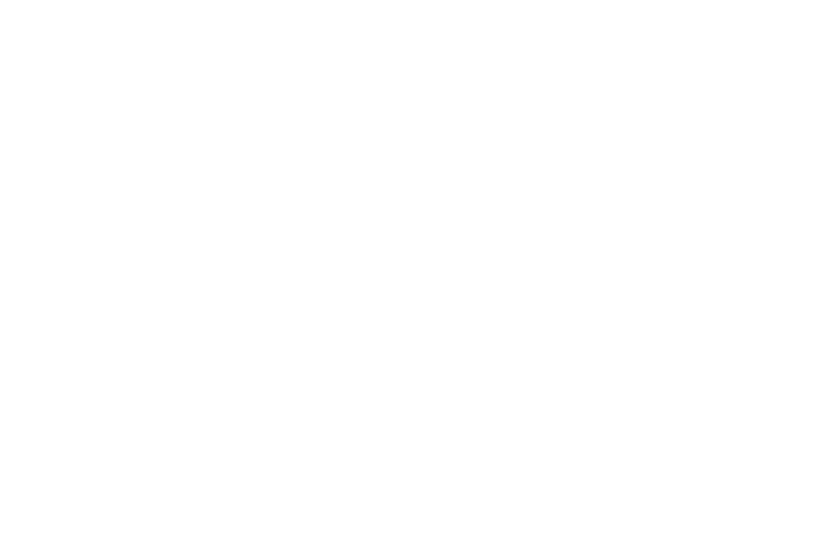
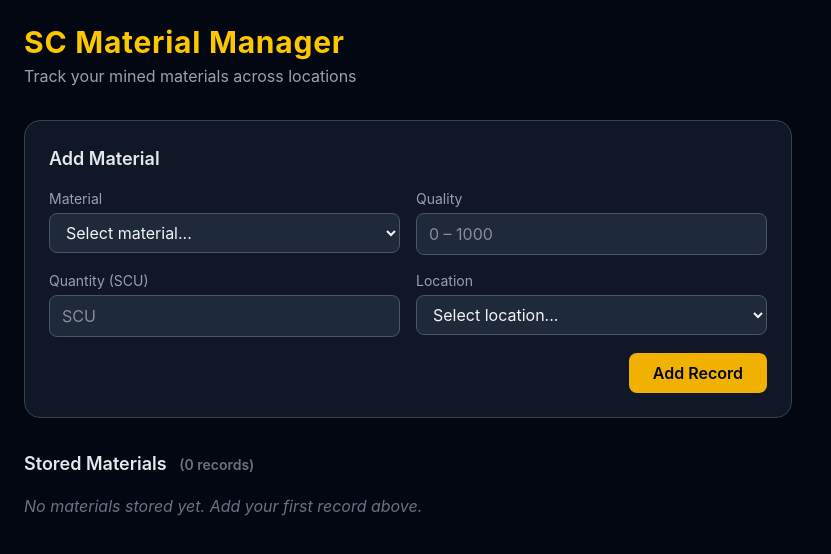
Before and after one commit to Bisius/SC-MaterialManager, an Angular app: page / in a window 1280 px wide. Shown: the top 554 px of the page, without its empty margins (0-831 px from the left). Built offline with nearby package versions, Linux system fonts and the light colour scheme.

Commit message:
feat: show full material name in table, update quality range to 0-1000

```diff
--- a/src/app/app.routes.ts
+++ b/src/app/app.routes.ts
@@ -1,3 +1,7 @@
 import { Routes } from '@angular/router';
+import { MaterialsComponent } from './pages/materials/materials.component';
 
-export const routes: Routes = [];
+export const routes: Routes = [
+  { path: '', component: MaterialsComponent },
+  { path: '**', redirectTo: '' },
+];
--- a/src/app/data/locations.ts
+++ b/src/app/data/locations.ts
@@ -61,7 +61,7 @@
 	{ name: 'Patch City',               system: 'Pyro', type: LocationType.Station, refinery: false },
 
 	// Nyx
-	{ name: 'Levski',                        system: 'Nyx',     type: LocationType.City,    refinery: false },
+	{ name: 'Levski',                        system: 'Nyx',     type: LocationType.City,    refinery: true  },
 	{ name: "People's Service Station Lambda",system: 'Nyx',    type: LocationType.Station, refinery: false },
 	{ name: "People's Service Station Theta", system: 'Nyx',    type: LocationType.Station, refinery: false },
 	{ name: "People's Service Station Delta", system: 'Nyx',    type: LocationType.Station, refinery: false },
--- /dev/null
+++ b/src/app/models/material-record.ts
@@ -0,0 +1,7 @@
+export interface MaterialRecord {
+  id: string;
+  material: string; // short code (e.g. 'AGC')
+  quality: number;  // purity percentage 0-100
+  quantity: number; // amount in SCU
+  location: string; // location name
+}
--- /dev/null
+++ b/src/app/pages/materials/materials.component.html
@@ -0,0 +1,121 @@
+<div class="min-h-screen bg-gray-950 text-gray-100 p-6">
+
+  <!-- Header -->
+  <header class="mb-8">
+    <h1 class="text-3xl font-bold tracking-wide text-yellow-400">SC Material Manager</h1>
+    <p class="text-gray-400 mt-1">Track your mined materials across locations</p>
+  </header>
+
+  <!-- Add Material Form -->
+  <section class="bg-gray-900 border border-gray-700 rounded-2xl p-6 mb-8 max-w-3xl">
+    <h2 class="text-lg font-semibold text-gray-200 mb-4">Add Material</h2>
+    <form [formGroup]="form" (ngSubmit)="onAdd()" class="grid grid-cols-1 sm:grid-cols-2 gap-4">
+
+      <!-- Material -->
+      <div class="flex flex-col gap-1">
+        <label class="text-sm text-gray-400">Material</label>
+        <select formControlName="material"
+          class="bg-gray-800 border border-gray-600 rounded-lg px-3 py-2 text-gray-100 focus:outline-none focus:border-yellow-500">
+          <option value="" disabled>Select material...</option>
+          @for (m of materials; track m.short) {
+            <option [value]="m.short">{{ m.name }}</option>
+          }
+        </select>
+        @if (materialCtrl.invalid && materialCtrl.touched) {
+          <span class="text-red-400 text-xs">Required</span>
+        }
+      </div>
+
+      <!-- Quality -->
+      <div class="flex flex-col gap-1">
+        <label class="text-sm text-gray-400">Quality</label>
+        <input type="number" formControlName="quality" min="0" max="1000" placeholder="0 – 1000"
+          class="bg-gray-800 border border-gray-600 rounded-lg px-3 py-2 text-gray-100 focus:outline-none focus:border-yellow-500" />
+        @if (qualityCtrl.invalid && qualityCtrl.touched) {
+          <span class="text-red-400 text-xs">Enter a value between 0 and 1000</span>
+        }
+      </div>
+
+      <!-- Quantity -->
+      <div class="flex flex-col gap-1">
+        <label class="text-sm text-gray-400">Quantity (SCU)</label>
+        <input type="number" formControlName="quantity" min="0" placeholder="SCU"
+          class="bg-gray-800 border border-gray-600 rounded-lg px-3 py-2 text-gray-100 focus:outline-none focus:border-yellow-500" />
+        @if (quantityCtrl.invalid && quantityCtrl.touched) {
+          <span class="text-red-400 text-xs">Enter a positive quantity</span>
+        }
+      </div>
+
+      <!-- Location -->
+      <div class="flex flex-col gap-1">
+        <label class="text-sm text-gray-400">Location</label>
+        <select formControlName="location"
+          class="bg-gray-800 border border-gray-600 rounded-lg px-3 py-2 text-gray-100 focus:outline-none focus:border-yellow-500">
+          <option value="" disabled>Select location...</option>
+          @for (sys of systems; track sys) {
+            <optgroup [label]="sys">
+              @for (loc of locationsBySystem(sys); track loc.name) {
+                <option [value]="loc.name">{{ loc.name }}</option>
+              }
+            </optgroup>
+          }
+        </select>
+        @if (locationCtrl.invalid && locationCtrl.touched) {
+          <span class="text-red-400 text-xs">Required</span>
+        }
+      </div>
+
+      <!-- Submit -->
+      <div class="sm:col-span-2 flex justify-end">
+        <button type="submit"
+          class="bg-yellow-500 hover:bg-yellow-400 text-gray-950 font-semibold px-6 py-2 rounded-lg transition-colors cursor-pointer">
+          Add Record
+        </button>
+      </div>
+
+    </form>
+  </section>
+
+  <!-- Materials List -->
+  <section class="max-w-5xl">
+    <h2 class="text-lg font-semibold text-gray-200 mb-4">
+      Stored Materials
+      <span class="ml-2 text-sm text-gray-500">({{ records.length }} records)</span>
+    </h2>
+
+    @if (records.length === 0) {
+      <p class="text-gray-500 italic">No materials stored yet. Add your first record above.</p>
+    } @else {
+      <div class="overflow-x-auto rounded-2xl border border-gray-700">
+        <table class="w-full text-sm text-left">
+          <thead class="bg-gray-800 text-gray-400 uppercase text-xs tracking-wider">
+            <tr>
+              <th class="px-4 py-3">Material</th>
+              <th class="px-4 py-3">Quality</th>
+              <th class="px-4 py-3">Quantity (SCU)</th>
+              <th class="px-4 py-3">Location</th>
+              <th class="px-4 py-3"></th>
+            </tr>
+          </thead>
+          <tbody class="divide-y divide-gray-800">
+            @for (r of records; track r.id) {
+              <tr class="bg-gray-900 hover:bg-gray-800 transition-colors">
+                <td class="px-4 py-3 font-semibold text-yellow-400">{{ materialName(r.material) }}</td>
+                <td class="px-4 py-3">{{ r.quality }}</td>
+                <td class="px-4 py-3">{{ r.quantity }}</td>
+                <td class="px-4 py-3 text-gray-300">{{ r.location }}</td>
+                <td class="px-4 py-3 text-right">
+                  <button (click)="onRemove(r.id)"
+                    class="text-red-400 hover:text-red-300 text-xs font-medium transition-colors cursor-pointer">
+                    Remove
+                  </button>
+                </td>
+              </tr>
+            }
+          </tbody>
+        </table>
+      </div>
+    }
+  </section>
+
+</div>
--- /dev/null
+++ b/src/app/pages/materials/materials.component.ts
@@ -0,0 +1,68 @@
+import { Component, OnInit, inject } from '@angular/core';
+import { ReactiveFormsModule, FormBuilder, FormControl, FormGroup, Validators } from '@angular/forms';
+import { materials, Material } from '../../data/materials';
+import { locations, Location } from '../../data/locations';
+import { MaterialStorageService } from '../../services/material-storage.service';
+import { MaterialRecord } from '../../models/material-record';
+
+@Component({
+  selector: 'app-materials',
+  standalone: true,
+  imports: [ReactiveFormsModule],
+  templateUrl: './materials.component.html',
+})
+export class MaterialsComponent implements OnInit {
+
+  readonly materials: Material[] = materials;
+  readonly locations: Location[] = locations;
+  readonly systems: string[] = [...new Set(locations.map(l => l.system))];
+
+  private fb = inject(FormBuilder);
+  private storage = inject(MaterialStorageService);
+
+  materialCtrl = new FormControl<string>('', { nonNullable: true, validators: [Validators.required] });
+  qualityCtrl  = new FormControl<number | null>(null, [Validators.required, Validators.min(0), Validators.max(1000)]);
+  quantityCtrl = new FormControl<number | null>(null, [Validators.required, Validators.min(0)]);
+  locationCtrl = new FormControl<string>('', { nonNullable: true, validators: [Validators.required] });
+
+  form: FormGroup = this.fb.group({
+    material: this.materialCtrl,
+    quality:  this.qualityCtrl,
+    quantity: this.quantityCtrl,
+    location: this.locationCtrl,
+  });
+
+  records: MaterialRecord[] = [];
+
+  ngOnInit(): void {
+    this.records = this.storage.getAll();
+  }
+
+  locationsBySystem(system: string): Location[] {
+    return this.locations.filter(l => l.system === system);
+  }
+
+  materialName(short: string): string {
+    return this.materials.find(m => m.short === short)?.name ?? short;
+  }
+
+  onAdd(): void {
+    if (this.form.invalid) {
+      this.form.markAllAsTouched();
+      return;
+    }
+    this.storage.add({
+      material: this.materialCtrl.value,
+      quality:  this.qualityCtrl.value!,
+      quantity: this.quantityCtrl.value!,
+      location: this.locationCtrl.value,
+    });
+    this.records = this.storage.getAll();
+    this.form.reset();
+  }
+
+  onRemove(id: string): void {
+    this.storage.remove(id);
+    this.records = this.storage.getAll();
+  }
+}
--- /dev/null
+++ b/src/app/services/material-storage.service.ts
@@ -0,0 +1,35 @@
+import { Injectable } from '@angular/core';
+import { MaterialRecord } from '../models/material-record';
+
+const STORAGE_KEY = 'sc_materials';
+
+@Injectable({ providedIn: 'root' })
+export class MaterialStorageService {
+
+  getAll(): MaterialRecord[] {
+    const raw = localStorage.getItem(STORAGE_KEY);
+    if (!raw) return [];
+    try {
+      return JSON.parse(raw) as MaterialRecord[];
+    } catch {
+      return [];
+    }
+  }
+
+  add(entry: Omit<MaterialRecord, 'id'>): MaterialRecord {
+    const records = this.getAll();
+    const record: MaterialRecord = { ...entry, id: crypto.randomUUID() };
+    records.push(record);
+    this.save(records);
+    return record;
+  }
+
+  remove(id: string): void {
+    const records = this.getAll().filter(r => r.id !== id);
+    this.save(records);
+  }
+
+  private save(records: MaterialRecord[]): void {
+    localStorage.setItem(STORAGE_KEY, JSON.stringify(records));
+  }
+}
```
